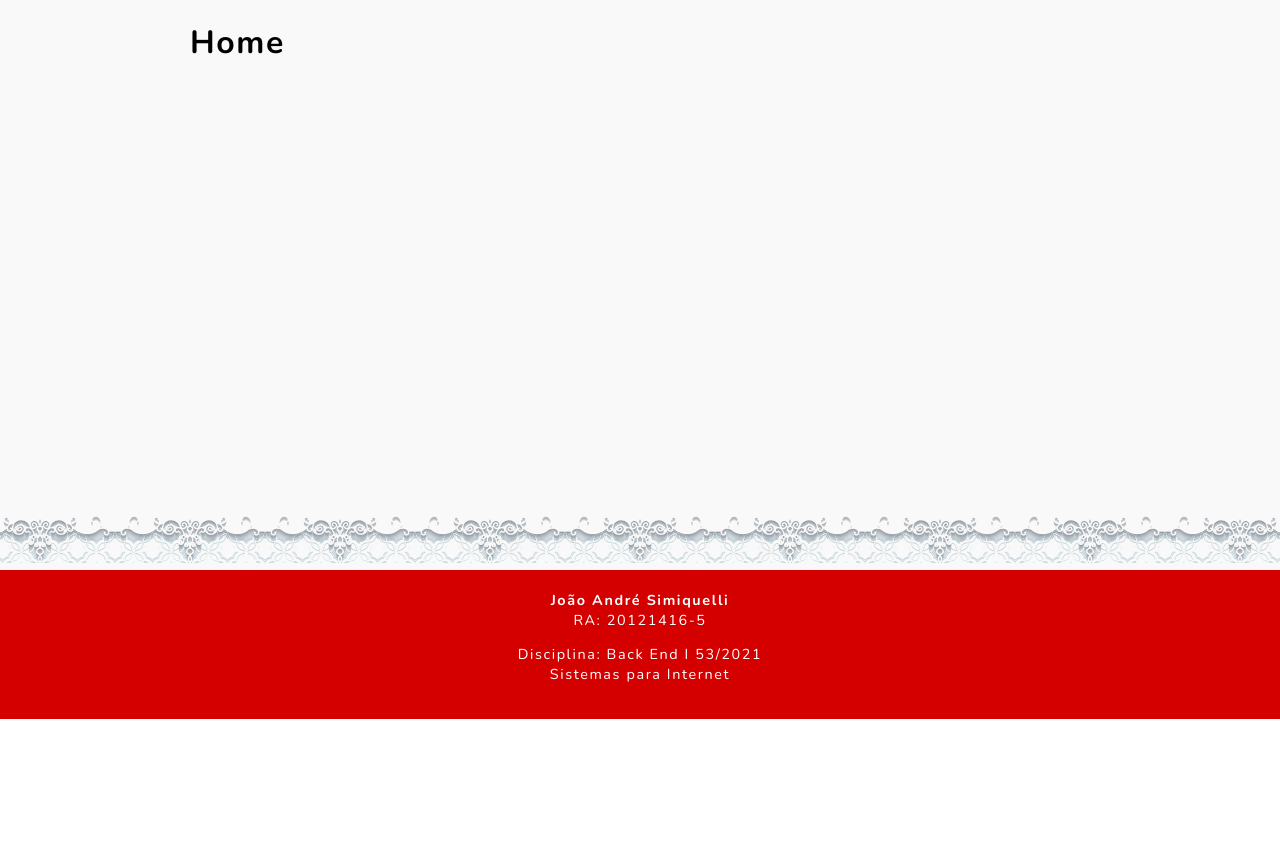
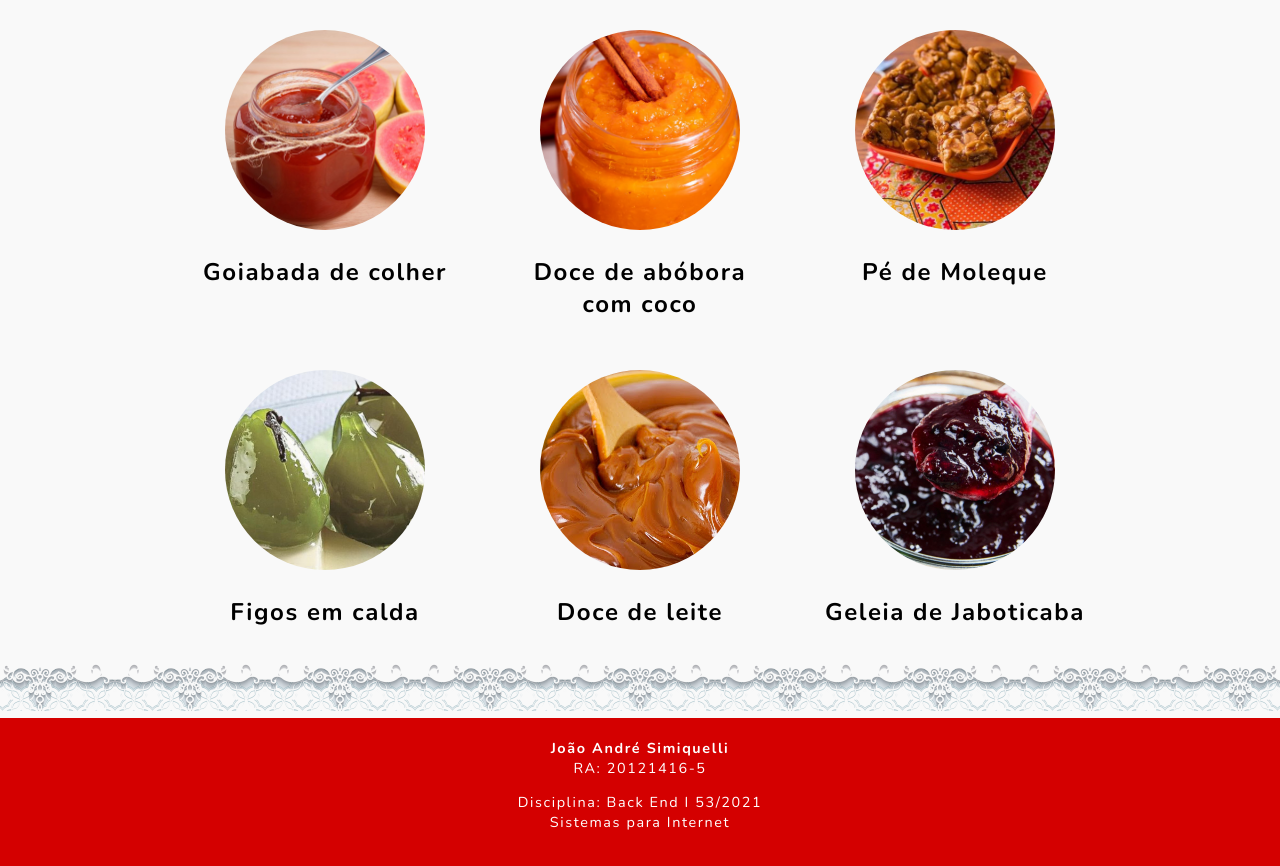
Before and after one commit to andresimiquelli/20121416-5_JoaoAndreSimiquelli, a PHP site: page / in a window 1280 px wide. Shown: the part 223-1089 px from the top of the page. Before the commit the page ends 942 px from the top, so only its background shows below. Run offline with PHP 8.4, Linux system fonts and the light colour scheme.

Commit message:
página home

```diff
--- a/dados/produtos.php
+++ b/dados/produtos.php
@@ -6,7 +6,8 @@ $produtos = array(
             <p>Deliciosa goiabada em textura de geleia. Ideal para recheios, acompanhamento de torradas ou queijo minas. </p>
             <p>Feita com goiabas orgânicas dos produtores da agricultura familiar da região da Zona da Mata.</p>',
         'preco' => 12.9,
-        'peso' => '350g'
+        'peso' => '350g',
+        'imagem' => 'goiabada.jpg'
     ),
     'doce-de-abobora' => array(
         'nome' => 'Doce de abóbora com coco',
@@ -14,7 +15,8 @@ $produtos = array(
             <p>Doce cuidadosamente apurado com textura cremosa. Feito com morangas selecionadas e coco ralado fresco.</p>
             <p>Adoçado com mel e leite condensado. Toque de canela e cravos da Índia.</p>',
         'preco' => 10.8,
-        'peso' => '350g'
+        'peso' => '350g',
+        'imagem' => 'doce-de-abobora.jpg'
     ),
     'pe-de-moleque' => array(
         'nome' => 'Pé de Moleque',
@@ -22,7 +24,8 @@ $produtos = array(
             <p>O famoso doce mineiro com uma crocâcia que vai te deixar de queixo caído.</p>
             <p>Produzido com amendoins orgânicos que concentram muito mais sabor.</p>',
         'preco' => 18.2,
-        'peso' => '500g'
+        'peso' => '500g',
+        'imagem' => 'pe-de-moleque.jpg'
     ),
     'doce-de-figo' => array(
         'nome' => 'Figos em calda',
@@ -30,7 +33,8 @@ $produtos = array(
             <p>Figos selecionados no ponto ideal de maturação para conservas.</p>
             <p>Calda com adição de mel - florada das laranjeiras do Sul de Minas.</p>',
         'preco' => 23.7,
-        'peso' => '450g'
+        'peso' => '450g',
+        'imagem' => 'doce-de-figo.jpg'
     ),
     'doce-de-leite' => array(
         'nome' => 'Doce de leite',
@@ -38,7 +42,8 @@ $produtos = array(
             <p>Doce de leite integral sem aditivos químicos ou conservantes feito com açúcar mascavo o que confere ao produto qualidade superir e destaque no sabor.</p>
             <p>Ideal para receitas quem exigem um doce de leite cremoso com sabor equilibrado.</p>',
         'preco' => 10.8,
-        'peso' => '350g'
+        'peso' => '350g',
+        'imagem' => 'doce-de-leite.jpg'
     ),
     'geleia-de-jaboticaba' => array(
         'nome' => 'Geleia de Jaboticaba',
@@ -46,6 +51,7 @@ $produtos = array(
             <p>As famosas jaboticabas de Sabará com textura de geleia. Um acompanhamento de sabor marcante, exótico e delicioso.</p>
             <p>Pode ser usado como acompanhamento e também na execução de receitas doces ou salgadas. Equilibra muito bem com carne suína.</p>',
         'preco' => 7.9,
-        'peso' => '350g'
+        'peso' => '350g',
+        'imagem' => 'geleia-de-jaboticaba.jpg'
     )
 );
--- /dev/null
+++ b/functions/lista_produtos.php
@@ -0,0 +1,15 @@
+<?php
+
+
+function lista_produtos($produtos){
+    foreach($produtos as $id => $prod){
+?>
+    <div class="card">
+        <a href="?page=produto&id=<?php echo $id?>">
+            <img src="images/<?php echo $prod['imagem']?>" alt="<?php echo $prod['nome']?>">
+            <h2><?php echo $prod['nome']?></h2>
+        </a>
+    </div>
+<?php
+    }
+}
--- a/index.php
+++ b/index.php
@@ -97,6 +97,34 @@
             text-align: center;
             font-size: 0.9rem;
         }
+
+        .card {
+            text-align: center;
+            width: 30%;
+            margin-top: 30px;
+        }
+
+        @media(max-width: 899px){
+            .card {
+                width: 49%;
+            }
+        }
+
+        .card img{
+            width: 200px;
+            height: 200px;
+            border-radius: 150px;
+        }
+
+        .card a:hover{
+            color:  #d40000;
+        }
+
+        .list-prod{
+            display: flex;
+            flex-wrap: wrap;
+            justify-content: space-between;
+        }
     </style>
 </head>
 <body>
--- a/pages/home.php
+++ b/pages/home.php
@@ -1 +1,7 @@
-<h1>Home</h1>
+<?php
+    require_once('dados/produtos.php');
+    require_once('functions/lista_produtos.php');
+?>
+<div class="list-prod">
+    <?php lista_produtos($produtos);?>
+</div>
```
Also changed, not shown: images/doce-de-abobora.jpg (renamed from images/doce-abobora.jpg), images/geleia-de-jaboticaba.jpg (renamed from images/geleia-de-jabuticaba.jpg).
